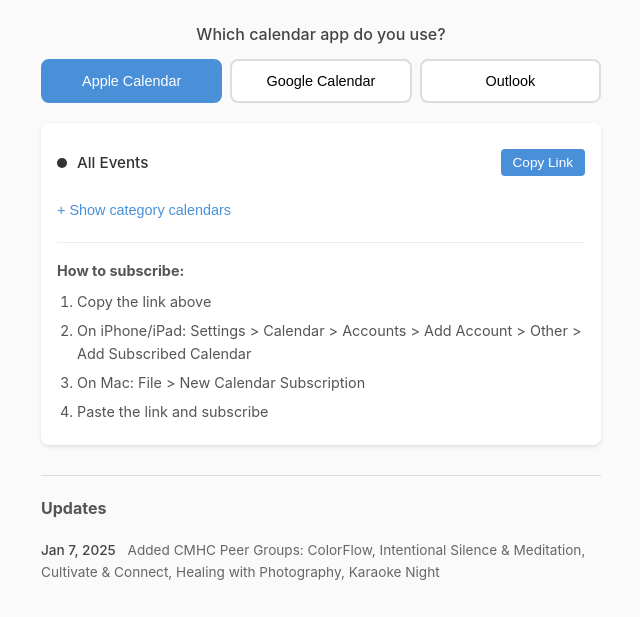
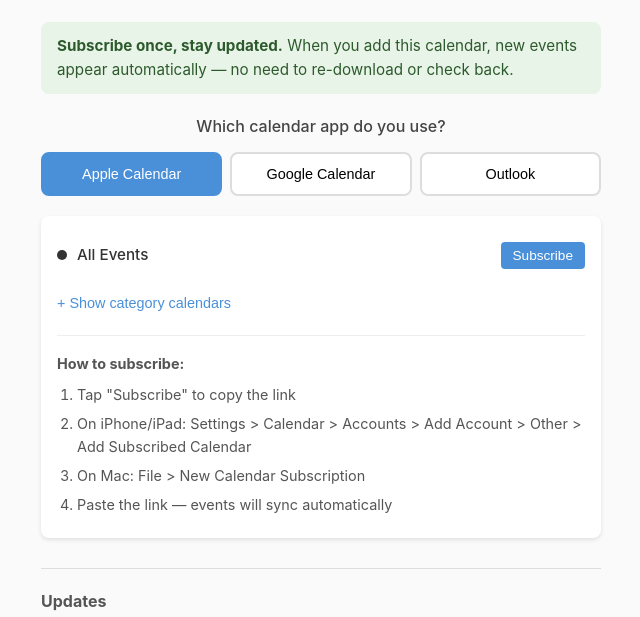
Before and after one commit to lobabobloblaw/peer-calendar, a plain HTML site: page docs/index.html in a window 1280 px wide. Shown: the part 183-800 px from the top of the page, without its empty margins (319-959 px from the left). Drawn offline with Linux system fonts and the light colour scheme.

Commit message:
Clarify subscription model on landing page

```diff
--- a/docs/index.html
+++ b/docs/index.html
@@ -47,6 +47,20 @@
             color: #666;
             font-size: 1em;
             margin: 0;
+        }
+
+        /* How it works */
+        .how-it-works {
+            background: #e8f4e8;
+            border-radius: 8px;
+            padding: 12px 16px;
+            margin-bottom: 20px;
+            font-size: 0.95em;
+        }
+
+        .how-it-works p {
+            margin: 0;
+            color: #2d5a2d;
         }
 
         /* Platform selector */
@@ -238,6 +252,10 @@
     </header>
 
     <main>
+        <div class="how-it-works">
+            <p><strong>Subscribe once, stay updated.</strong> When you add this calendar, new events appear automatically — no need to re-download or check back.</p>
+        </div>
+
         <p class="choose-label">Which calendar app do you use?</p>
         <div class="platform-tabs">
             <button class="platform-tab active" data-platform="apple">Apple Calendar</button>
@@ -252,7 +270,7 @@
                         <span class="color-dot" style="background: #333;"></span>
                         <span class="calendar-name">All Events</span>
                     </div>
-                    <button class="copy-btn" data-file="all-events.ics">Copy Link</button>
+                    <button class="copy-btn" data-file="all-events.ics">Subscribe</button>
                 </li>
             </ul>
 
@@ -264,71 +282,71 @@
                         <span class="color-dot" style="background: var(--peer-support);"></span>
                         <span class="calendar-name">Peer Support</span>
                     </div>
-                    <button class="copy-btn" data-file="peer_support.ics">Copy Link</button>
+                    <button class="copy-btn" data-file="peer_support.ics">Subscribe</button>
                 </li>
                 <li>
                     <div class="calendar-info">
                         <span class="color-dot" style="background: var(--fitness);"></span>
                         <span class="calendar-name">Fitness & Wellness</span>
                     </div>
-                    <button class="copy-btn" data-file="fitness_wellness.ics">Copy Link</button>
+                    <button class="copy-btn" data-file="fitness_wellness.ics">Subscribe</button>
                 </li>
                 <li>
                     <div class="calendar-info">
                         <span class="color-dot" style="background: var(--events);"></span>
                         <span class="calendar-name">Events & Festivals</span>
                     </div>
-                    <button class="copy-btn" data-file="events.ics">Copy Link</button>
+                    <button class="copy-btn" data-file="events.ics">Subscribe</button>
                 </li>
                 <li>
                     <div class="calendar-info">
                         <span class="color-dot" style="background: var(--arts);"></span>
                         <span class="calendar-name">Arts & Culture</span>
                     </div>
-                    <button class="copy-btn" data-file="arts_culture.ics">Copy Link</button>
+                    <button class="copy-btn" data-file="arts_culture.ics">Subscribe</button>
                 </li>
                 <li>
                     <div class="calendar-info">
                         <span class="color-dot" style="background: var(--social);"></span>
                         <span class="calendar-name">Social Activities</span>
                     </div>
-                    <button class="copy-btn" data-file="social_activities.ics">Copy Link</button>
+                    <button class="copy-btn" data-file="social_activities.ics">Subscribe</button>
                 </li>
                 <li>
                     <div class="calendar-info">
                         <span class="color-dot" style="background: var(--food);"></span>
                         <span class="calendar-name">Food & Farms</span>
                     </div>
-                    <button class="copy-btn" data-file="food_farms.ics">Copy Link</button>
+                    <button class="copy-btn" data-file="food_farms.ics">Subscribe</button>
                 </li>
             </ul>
 
             <div class="instructions" id="instructions-apple">
                 <strong>How to subscribe:</strong>
                 <ol>
-                    <li>Copy the link above</li>
+                    <li>Tap "Subscribe" to copy the link</li>
                     <li>On iPhone/iPad: Settings &gt; Calendar &gt; Accounts &gt; Add Account &gt; Other &gt; Add Subscribed Calendar</li>
                     <li>On Mac: File &gt; New Calendar Subscription</li>
-                    <li>Paste the link and subscribe</li>
+                    <li>Paste the link — events will sync automatically</li>
                 </ol>
             </div>
 
             <div class="instructions" id="instructions-google" style="display: none;">
                 <strong>How to subscribe:</strong>
                 <ol>
-                    <li>Copy the link above</li>
+                    <li>Click "Subscribe" to copy the link</li>
                     <li>Go to <a href="https://calendar.google.com" target="_blank">calendar.google.com</a></li>
                     <li>Click + next to "Other calendars" &gt; From URL</li>
-                    <li>Paste the link and add</li>
+                    <li>Paste the link — events will sync automatically</li>
                 </ol>
             </div>
 
             <div class="instructions" id="instructions-outlook" style="display: none;">
                 <strong>How to subscribe:</strong>
                 <ol>
-                    <li>Copy the link above</li>
+                    <li>Click "Subscribe" to copy the link</li>
                     <li>In Outlook: Add calendar &gt; Subscribe from web</li>
-                    <li>Paste the link and import</li>
+                    <li>Paste the link — events will sync automatically</li>
                 </ol>
             </div>
         </div>
@@ -379,10 +397,10 @@
                     document.body.removeChild(textarea);
                 }
 
-                this.textContent = 'Copied!';
+                this.textContent = 'Link copied!';
                 this.classList.add('copied');
                 setTimeout(() => {
-                    this.textContent = 'Copy Link';
+                    this.textContent = 'Subscribe';
                     this.classList.remove('copied');
                 }, 2000);
             });
```
